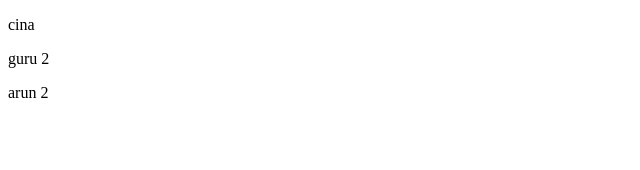
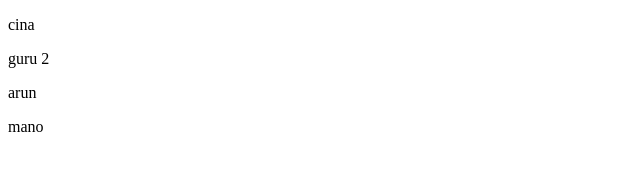
Before and after one commit to Theiva-123/surya, a plain HTML site: page index.html in a window 1280 px wide. Shown: the full height of the page, 0-640 px from the left. Drawn offline with Linux system fonts and the light colour scheme.

Commit message:
add to mano

```diff
--- a/index.html
+++ b/index.html
@@ -9,6 +9,7 @@
 <body>
     <p>cina</p>
     <p>guru 2</p>
-    <p>arun 2</p>
+    <p>arun</p>
+    <p>mano</p>
 </body>
 </html>
```
